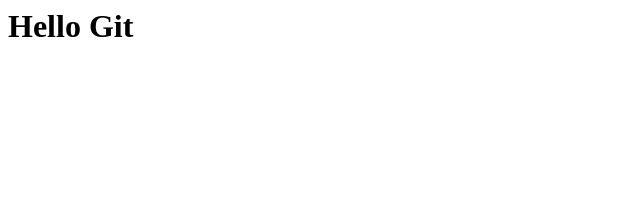
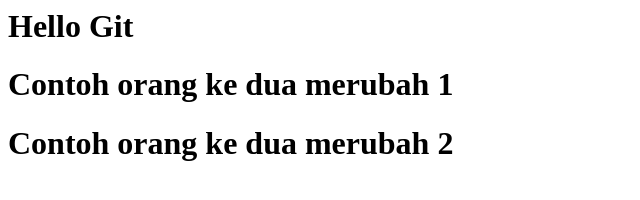
Before and after one commit to doaibu0000000/belajar-git-remote11, a plain HTML site: page index.html in a window 1280 px wide. Shown: the whole page, without its empty margins (0-640 px from the left). Drawn offline with Linux system fonts and the light colour scheme.

Commit message:
merge contoh ke 2

```diff
--- a/index.html
+++ b/index.html
@@ -1,5 +1,7 @@
 <html>
     <body>
         <h1>Hello Git</h1>
+        <h1>Contoh orang ke dua merubah 1</h1>
+        <h1>Contoh orang ke dua merubah 2</h1>
     </body>
 </html>
```
